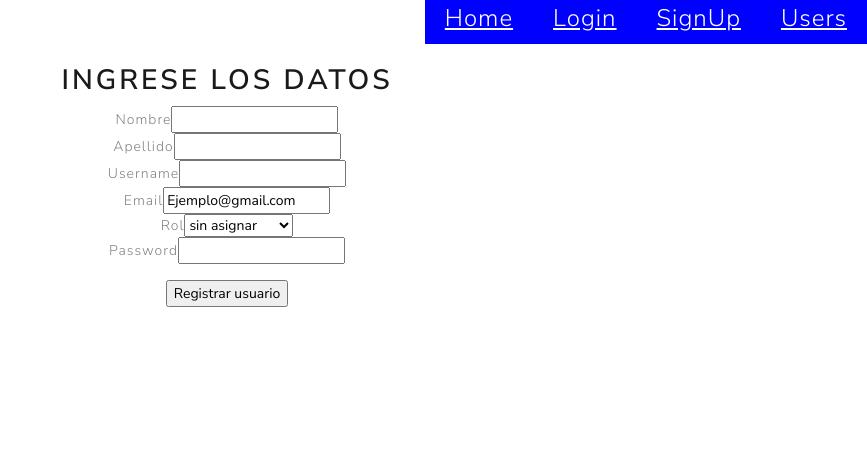
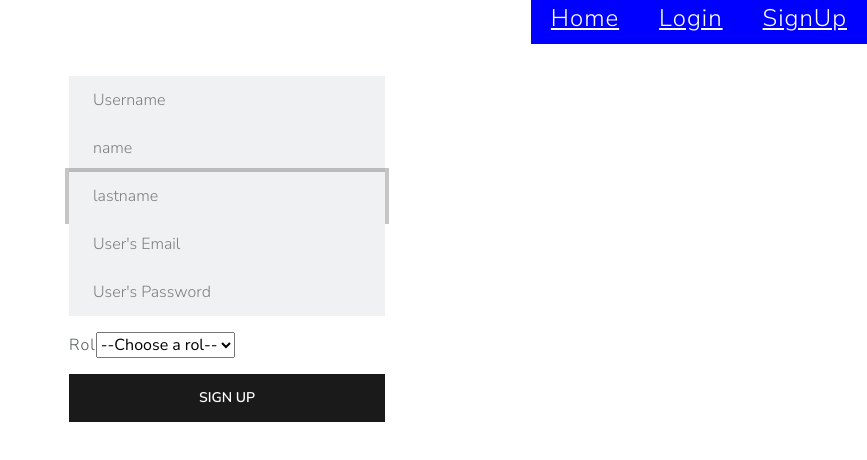
Before and after one commit to fisaguirre/easyparking, a React (Create React App) app in the folder frontend/: page /signup in a window 1280 px wide. Shown: the top 460 px of the page, without its empty margins (413-1280 px from the left). Built offline with nearby package versions, Linux system fonts and the light colour scheme.

Commit message:
Registrar usuario completado

```diff
--- a/frontend/src/App.js
+++ b/frontend/src/App.js
@@ -4,9 +4,7 @@ import { BrowserRouter, Route, Routes, Navigate } from "react-router-dom";
 import Home from "./pages/Home"
 import SignUp from "./pages/SignUp"
 import Login from "./pages/Login"
-import Users from "./components/Users";
 import Navbar from "./pages/Navbar";
-
 
 function App() {
   return (
@@ -19,11 +17,6 @@ function App() {
             <Route path="/" element={<Home />} />
             <Route path="/login" element={<Login />} />
             <Route path="/signup" element={<SignUp />} />
-            <Route path="/users" className="auto" element={<Users />} />
-            <Route path="/users" className="auto" element={<Users />} />
-            <Route path="/users" className="auto" element={<Users />} />
-            <Route path="/users" className="auto" element={<Users />} />
-            <Route path="/users" className="auto" element={<Users />} />
           </Routes>
         </div>
       </BrowserRouter>
--- a/frontend/src/components/Users.jsx
+++ /dev/null
@@ -1,96 +0,0 @@
-import React, { useState, useEffect, useRef } from "react";
-
-const API = process.env.REACT_APP_API_USER;
-
-{/*export const Users = () => {*/ }
-{/*export default function Users() {*/ }
-const Users = () => {
-    //Guardo los datos que se envian por handleSubmit al darle click al boton submit
-
-    const [username, setUsername] = useState("");
-    const [email, setEmail] = useState("");
-    const [password, setPassword] = useState("");
-
-    const [editing, setEditing] = useState(false);
-    const [id, setId] = useState("");
-
-    const usernameInput = useRef(null);
-
-    let [users, setUsers] = useState([]);
-
-
-    //Se coloca el mètodo como async para que no se quede colgado el navegador
-
-    const handleSubmit = async (e) => {
-        e.preventDefault();
-
-        const res = await fetch(`${API}/signup`, {
-            method: "POST",
-            headers: {
-                "Content-Type": "application/json",
-            },
-            body: JSON.stringify({
-                username,
-                email,
-                password,
-            }),
-        });
-        await res.json();
-
-        setUsername("");
-        setEmail("");
-        setPassword("");
-        usernameInput.current.focus();
-    };
-
-    //La funciòn useEffect() sirve para llamar/ hacer algo luego de que el componente de React ya haya sido llamado
-    /*
-        useEffect(() => {
-            getUsers();
-        }, []);
-    */
-
-    return (
-        <div id="form-text" className="row">
-            <div className="col-md-4">
-                <form onSubmit={handleSubmit} className="card card-body">
-                    <div className="form-group">
-                        <input
-                            type="text"
-                            onChange={(e) => setUsername(e.target.value)}
-                            value={username}
-                            className="form-control"
-                            placeholder="Username"
-                            ref={usernameInput}
-                            autoFocus
-                        />
-                    </div>
-                    <div className="form-group">
-                        <input
-                            type="email"
-                            onChange={(e) => setEmail(e.target.value)}
-                            value={email}
-                            className="form-control"
-                            placeholder="User's Email"
-                        />
-                    </div>
-                    <div className="form-group">
-                        <input
-                            type="password"
-                            onChange={(e) => setPassword(e.target.value)}
-                            value={password}
-                            className="form-control"
-                            placeholder="User's Password"
-                        />
-                    </div>
-                    <button className="btn btn-primary btn-block">Create
-
-                    </button>
-                </form>
-            </div>
-
-        </div>
-    );
-};
-
-export default Users;
--- a/frontend/src/myStyle.css
+++ b/frontend/src/myStyle.css
@@ -34,6 +34,7 @@ errors {
 }
 
 
+
 #hola {
     text-align: center;
 }
--- a/frontend/src/pages/Navbar.jsx
+++ b/frontend/src/pages/Navbar.jsx
@@ -13,8 +13,6 @@ export default function Navbar() {
                 to="/login">Login</NavLink>
             <NavLink class="nav-text" className={({ isActivate }) => (isActivate ? "activado" : null)}
                 to="/signup">SignUp</NavLink>
-            <NavLink class="nav-text" className={({ isActivate }) => (isActivate ? "activado" : null)}
-                to="/users">Users</NavLink>
         </nav>
     )
 }
--- a/frontend/src/pages/SignUp.jsx
+++ b/frontend/src/pages/SignUp.jsx
@@ -1,71 +1,141 @@
-import React from "react";
+import React, { useState, useEffect, useRef } from "react";
 import { useForm } from "react-hook-form";
 
-export default function SignUp() {
+const API = process.env.REACT_APP_API_USER;
 
-    const { register, formState: { errors }, watch, handleSubmit } = useForm({
-        defaultValues: {
-            email: 'Ejemplo@gmail.com'
-        }
+const SignUp = () => {
+    //Guardo los datos que se envian por handleSubmit al darle click al boton submit
+
+    const [username, setUsername] = useState("");
+    const [name, setName] = useState("");
+    const [lastname, setLastName] = useState("");
+    const [email, setEmail] = useState("");
+    const [password, setPassword] = useState("");
+    const [rol, setRol] = useState('');
+
+    const [editing, setEditing] = useState(false);
+    const [id, setId] = useState("");
+
+    const usernameInput = useRef(null);
+    const lastNameInput = useRef(null);
+    const nameInput = useRef(null);
+
+    let [users, setUsers] = useState([]);
+
+    //Se coloca el mètodo como async para que no se quede colgado el navegador
+    const handleSubmit = async (e) => {
+        e.preventDefault();
+
+        const res = await fetch(`${API}/signup`, {
+            method: "POST",
+            headers: {
+                "Content-Type": "application/json",
+            },
+            body: JSON.stringify({
+                username,
+                name,
+                lastname,
+                email,
+                password,
+                rol
+            }),
         });
+        await res.json();
 
-    const onSubmit = (data) => {
-        console.log(data);
-    }
+        setUsername("");
+        setName("");
+        setLastName("");
+        setEmail("");
+        setPassword("");
+        setRol("");
+        usernameInput.current.focus();
+    };
 
-    const incluirTelefono = watch('incluirTelefono');
+    //La funciòn useEffect() sirve para llamar/ hacer algo luego de que el componente de React ya haya sido llamado
+    /*
+        useEffect(() => {
+            getUsers();
+        }, []);
+    */
 
-    return <div className="form-text">
-        <h2>Ingrese los datos</h2>
-        <form onSubmit={handleSubmit(onSubmit)}>
-            <div>
-                <label>Nombre</label>
-                <input type="text" {...register('nombre', {
-                    required: true,
-                    maxLength: 10
-                })} />
-                {errors.nombre?.type === 'required' && <p>El campo nombre es requerido</p>}
-                {errors.nombre?.type === 'maxLength' && <p>El campo nombre debe tener menos de 10 caracteres</p>}
+    return (
+        <div id="form-text" className="row">
+            <div className="col-md-4">
+
             </div>
-            <div>
-                <label>Apellido</label>
-                <input type="text" {...register('nombre', {
-                    maxLength: 15
-                })} />
+            <div className="col-md-4">
+                <form onSubmit={handleSubmit} className="card card-body">
+                    <div className="form-group">
+                        <input
+                            type="text"
+                            onChange={(e) => setUsername(e.target.value)}
+                            value={username}
+                            className="form-control"
+                            placeholder="Username"
+                            ref={usernameInput}
+                            autoFocus
+                            required
+                        />
                     </div>
-            <div>
-                <label>Username   </label>
-                <input type="text" {...register('username', {
-                })} />
+                    <div className="form-group">
+                        <input
+                            type="text"
+                            onChange={(e) => setName(e.target.value)}
+                            value={name}
+                            className="form-control"
+                            placeholder="name"
+                            ref={nameInput}
+                            autoFocus
+                        />
                     </div>
-            <div>
-                <label>Email   </label>
-                <input type="text" {...register('email', {
-                    required: true,
-                    pattern: /^[^\s@]+@[^\s@]+\.[^\s@]+$/i
-                })} />
-                {errors.email?.type === 'required' && <p>Ingre un correo electrònico</p>}
-                {errors.email?.type === 'pattern' && <p>El formato del email es incorrecto</p>}
+                    <div className="form-group">
+                        <input
+                            type="text"
+                            onChange={(e) => setLastName(e.target.value)}
+                            value={lastname}
+                            className="form-control"
+                            placeholder="lastname"
+                            ref={lastNameInput}
+                            autoFocus
+                        />
                     </div>
-            <div>
-                <label>Rol   </label>
-                <select {...register('rol')}>
-                    <option value="null">sin asignar</option>
-                    <option value="tarj">tarjetero</option>
-                    <option value="adm">administrador</option>
+                    <div className="form-group">
+                        <input
+                            type="email"
+                            onChange={(e) => setEmail(e.target.value)}
+                            value={email}
+                            className="form-control"
+                            placeholder="User's Email"
+                        />
+                    </div>
+                    <div className="form-group">
+                        <input
+                            type="password"
+                            onChange={(e) => setPassword(e.target.value)}
+                            value={password}
+                            className="form-control"
+                            placeholder="User's Password"
+                        />
+                    </div>
+                    <p></p>
+                    <div className="form-group">
+                        <label>Rol </label>
+                        <select value={rol} onChange={(e) => setRol(e.target.value)}>
+                            <option value="">--Choose a rol--</option>
+                            <option value="sin asignar">Sin asignar</option>
+                            <option value="tarjetero">Tarjetero</option>
+                            <option value="administrador">Administrador</option>
                         </select>
                     </div>
-            <div>
-                <label>Password</label>
-                <input type="password" {...register('password', {
-                    required: true
-                })} />
-                {errors.password?.type === 'required' && <p> Ingrese una contraseña</p>}
+                    <p>
+                    </p>
+                    <button className="btn btn-primary btn-block">Sign Up
+                    </button>
+                </form>
             </div>
-            <p></p>
-            <input type="submit" value="Registrar usuario" />
-        </form>
+            <div className="col-md-4"></div>
+        </div>
+    );
+};
 
-    </div>
-    console.log("asd")
-}
+export default SignUp;
```
Also changed, not shown: 2 other files (tests, documents, lock files or other folders). Lines whose indentation alone changed are shown as unchanged.
